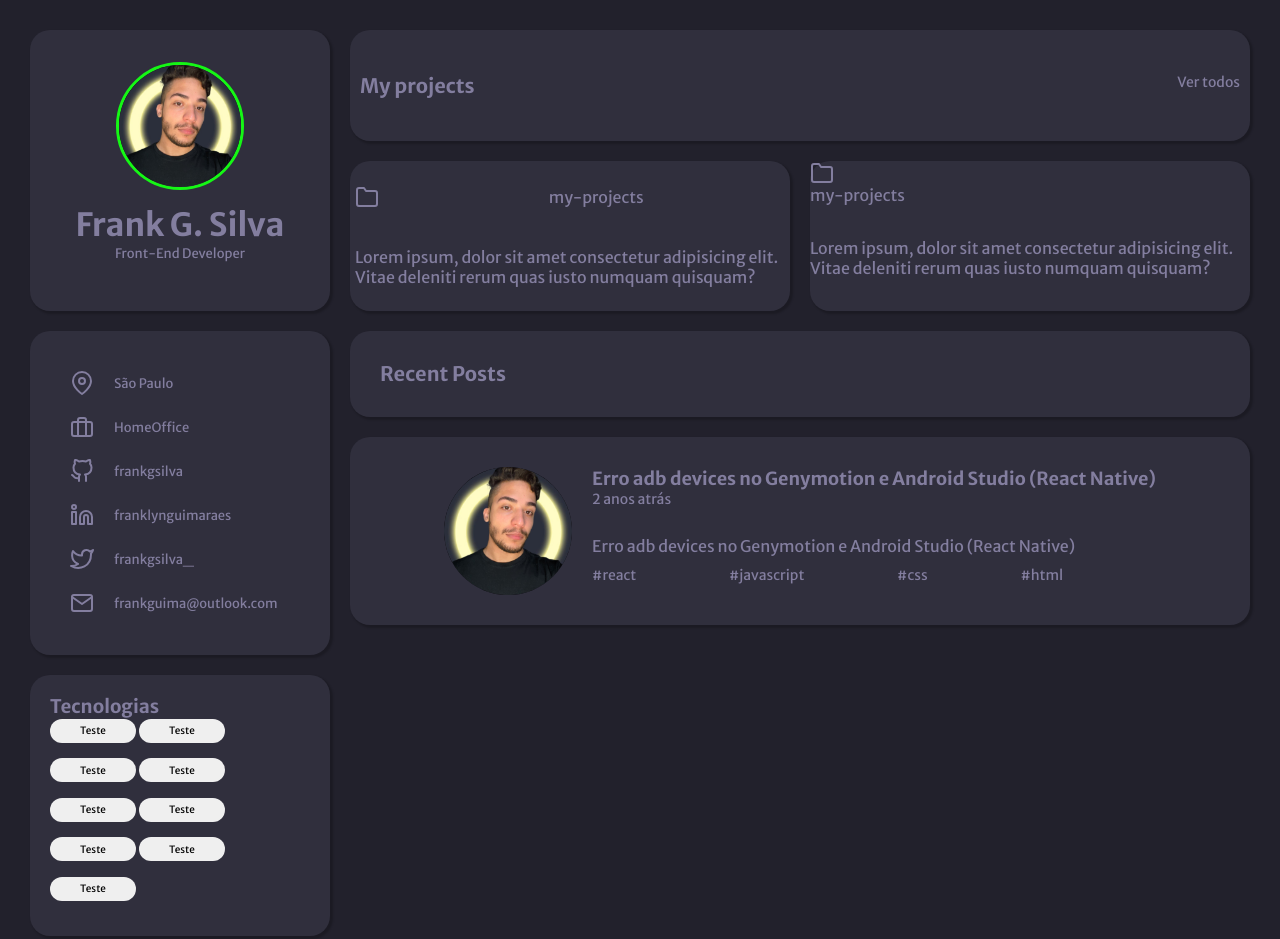
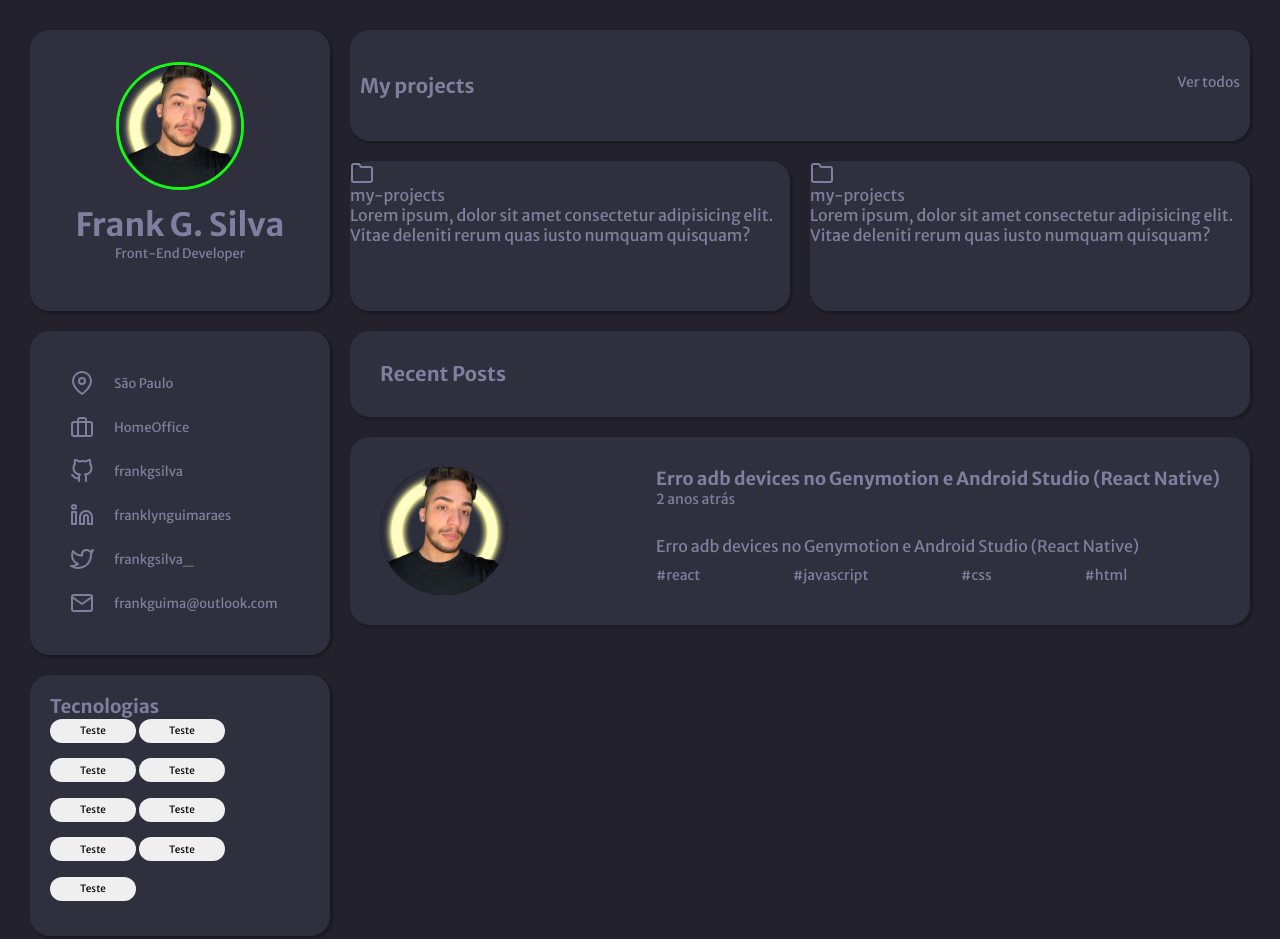
Before and after one commit to frankgsilva/portfolio, a plain HTML site: page index.html in a window 1280 px wide. Shown: the top 939 px of the page. Drawn offline with Linux system fonts and the light colour scheme.

Commit message:
feat: commit

```diff
--- a/index.html
+++ b/index.html
@@ -43,14 +43,13 @@
     <!--Projetos-->
     <div class="content">
       <div class="card-project" id="project">
-        <ul class="folder">
-          <img src="assets/folder.svg"/>
-          <li>my-projects</li>
+        <ul>
+          <li><img src="assets/folder.svg" /> my-projects</li>
+        </ul>
         <p>
           Lorem ipsum, dolor sit amet consectetur adipisicing elit. Vitae
           deleniti rerum quas iusto numquam quisquam?
         </p>
-      </ul>
       </div>
       <div class="card-project" id="project">
         <ul>
--- a/style.css
+++ b/style.css
@@ -1,15 +1,15 @@
 :root {
-  --body-bg-color: #22212c;
-  --text-color: #837e9f;
-  --bg-cards: #302f3d;
-  --bg-techs: #cb92b1;
+  --body-bg-color: #22212C;
+  --text-color: #837E9F;
+  --bg-cards: #302F3D;
+  --bg-techs: #CB92B1;
 }
 
 * {
   margin: 0;
   padding: 0;
   box-sizing: border-box;
-  font-family: "Merriweather Sans", sans-serif;
+  font-family: 'Merriweather Sans', sans-serif;
   color: var(--text-color);
   text-decoration: none;
 }
@@ -43,22 +43,6 @@ h4 {
   background: var(--bg-cards);
   border-radius: 20px;
   box-shadow: 2px 2px 2px 1px rgba(0, 0, 0, 0.2);
-
-  display: grid;
-}
-
-.folder {
-  display: grid;
-  grid-template-columns: auto auto;
-  align-items: center;
-  padding: 5px;
-}
-
-.folder p {
-  grid-column: 1 / -1;
-}
-
-.folder li {
 }
 
 .card {
@@ -155,7 +139,7 @@ ul > li {
   grid-row: 4;
   place-content: center;
   text-align: center;
-  grid-template-columns: auto auto;
+  grid-template-columns: 1fr auto;
   padding: 30px;
 }
 
@@ -196,6 +180,7 @@ ul > li {
   text-align: start;
 }
 
+
 /* text */
 
 .head {
```
